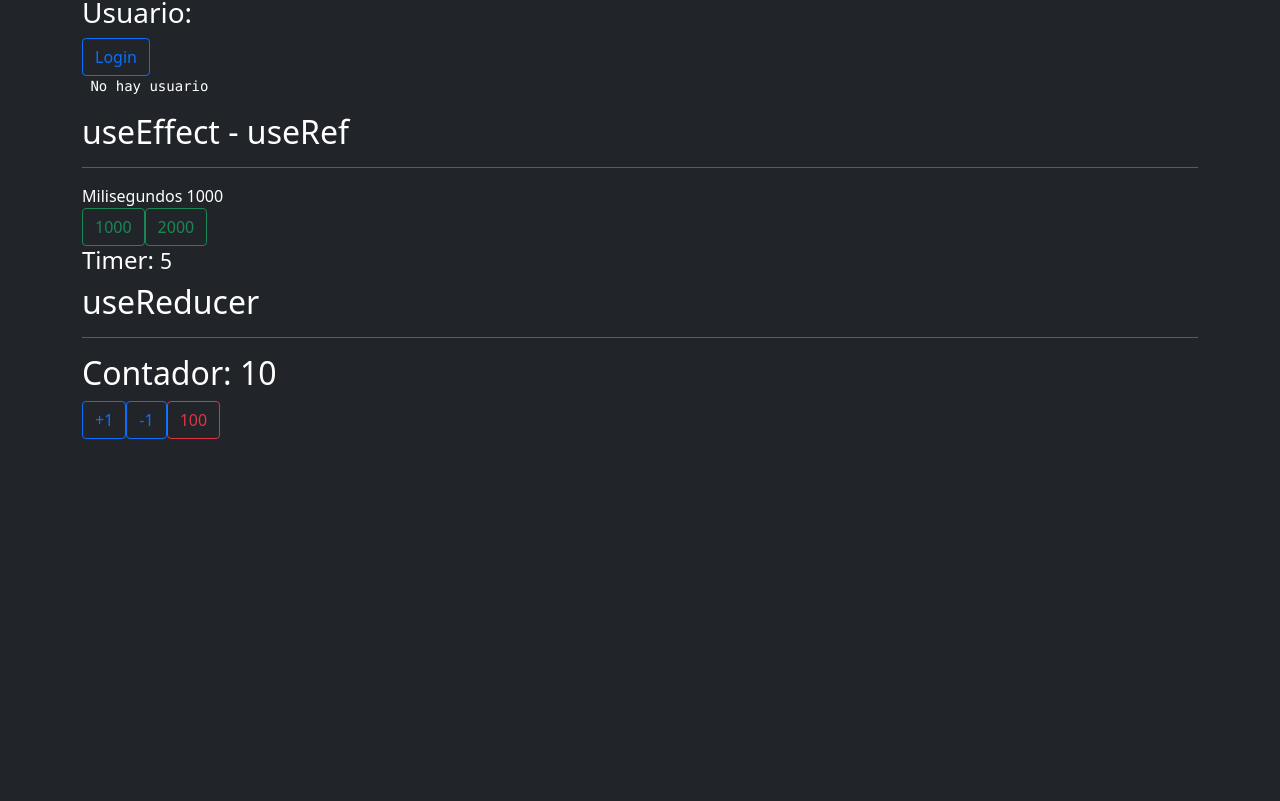
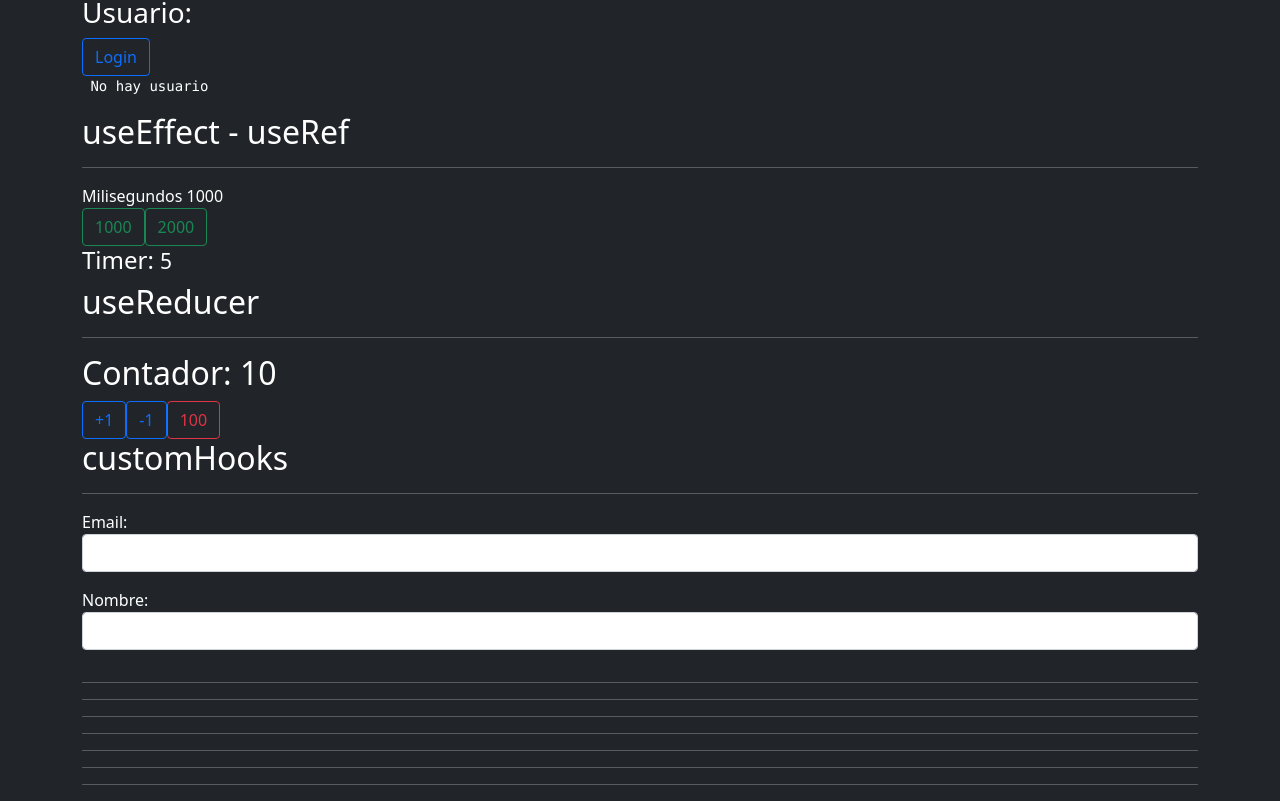
Before and after one commit to arlinj/React, a React (Create React App) app: page / in a window 1280 px wide. Shown: the part 251-1052 px from the top of the page. Before the commit the page ends 800 px from the top, so only its background shows below. Built offline with nearby package versions, Linux system fonts and the light colour scheme.

Commit message:
fin del proyecto

```diff
--- a/src/App.tsx
+++ b/src/App.tsx
@@ -1,6 +1,7 @@
 import React from "react";
 import { ContadorRed } from "./Components/ContadorRed";
 import { Counter } from "./Components/Counter";
+import { Formulario } from "./Components/Formulario";
 import { TimerPadre } from "./Components/TimerPadre";
 import { Usuario } from './Components/Usuario';
 
@@ -21,6 +22,18 @@
 <h2>useReducer</h2>
 <hr/>
 <ContadorRed />
+
+<h2>customHooks</h2>
+<hr/>
+<Formulario />
+
+<hr/>
+<hr/>
+<hr/>
+<hr/>
+<hr/>
+<hr/>
+<hr/>
       </>
   );
 }
--- /dev/null
+++ b/src/Components/Formulario.tsx
@@ -0,0 +1,42 @@
+
+import {ChangeEvent, useState} from 'react';
+
+export const Formulario = () => {
+
+    const [ormulario, setFormulario] = useState({
+        email:"",
+        nombre:""
+    });
+
+    const handleChange = ({target}:ChangeEvent<HTMLInputElement>) => {
+        const {name, value} =  target;
+
+        setFormulario({
+            ...formulario,
+             [ name ]: value
+        });
+    }
+    return(
+        <form autoComplete="off">
+
+            <div className="mb-3">
+                <label className="form-lebel">Email:</label>
+                <input type="email"
+                className="form-control"
+                name="email"
+                onChange ={ handleChange}
+                 />
+                 </div>
+
+                 <div className="mb-3">
+                <label className="form-lebel">Nombre:</label>
+                <input type="text"
+                className="form-control"
+                name="nombre"
+                onChange ={ handleChange}
+                 />
+                 </div>
+                 <pre>{JSON.stringify(Formulario)}</pre>
+        </form>
+    )
+}
```
Also changed, not shown: src/Components/hooks/useForm.tsx (added, +22 -0 lines).
